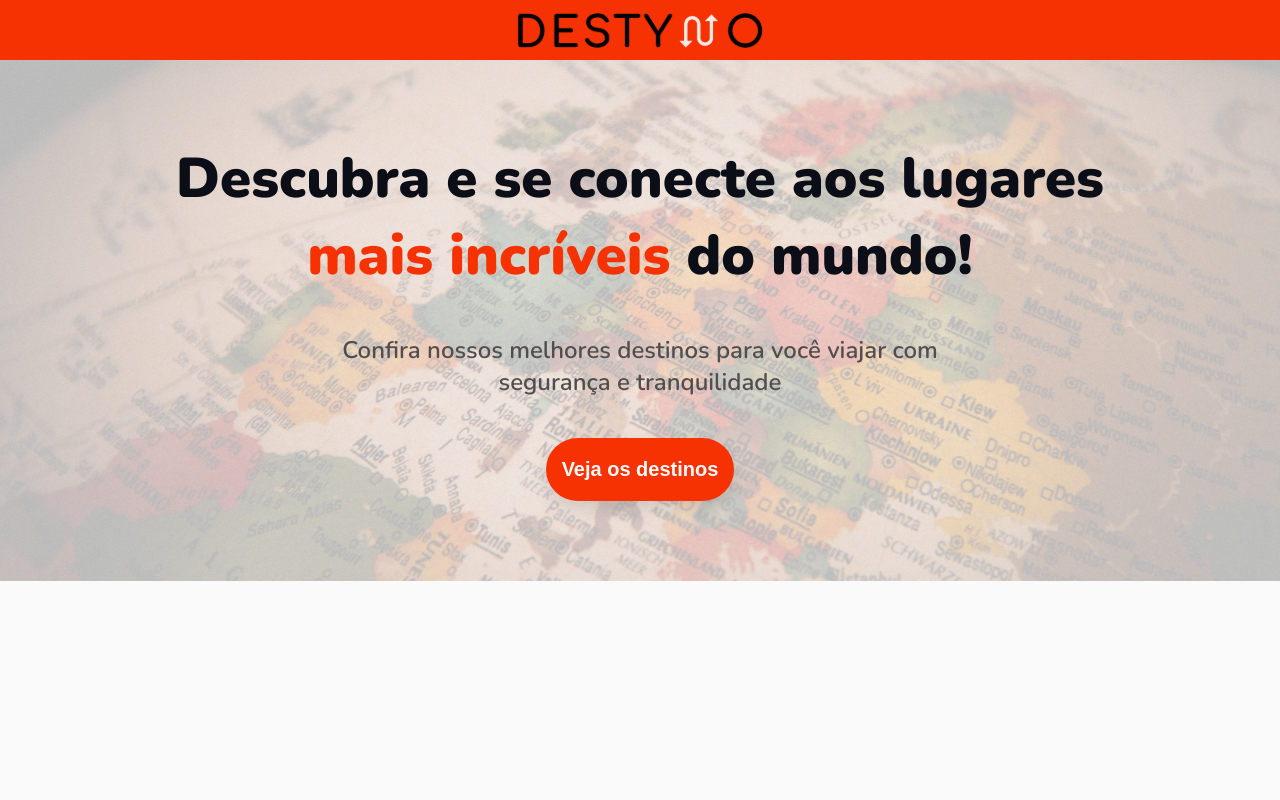
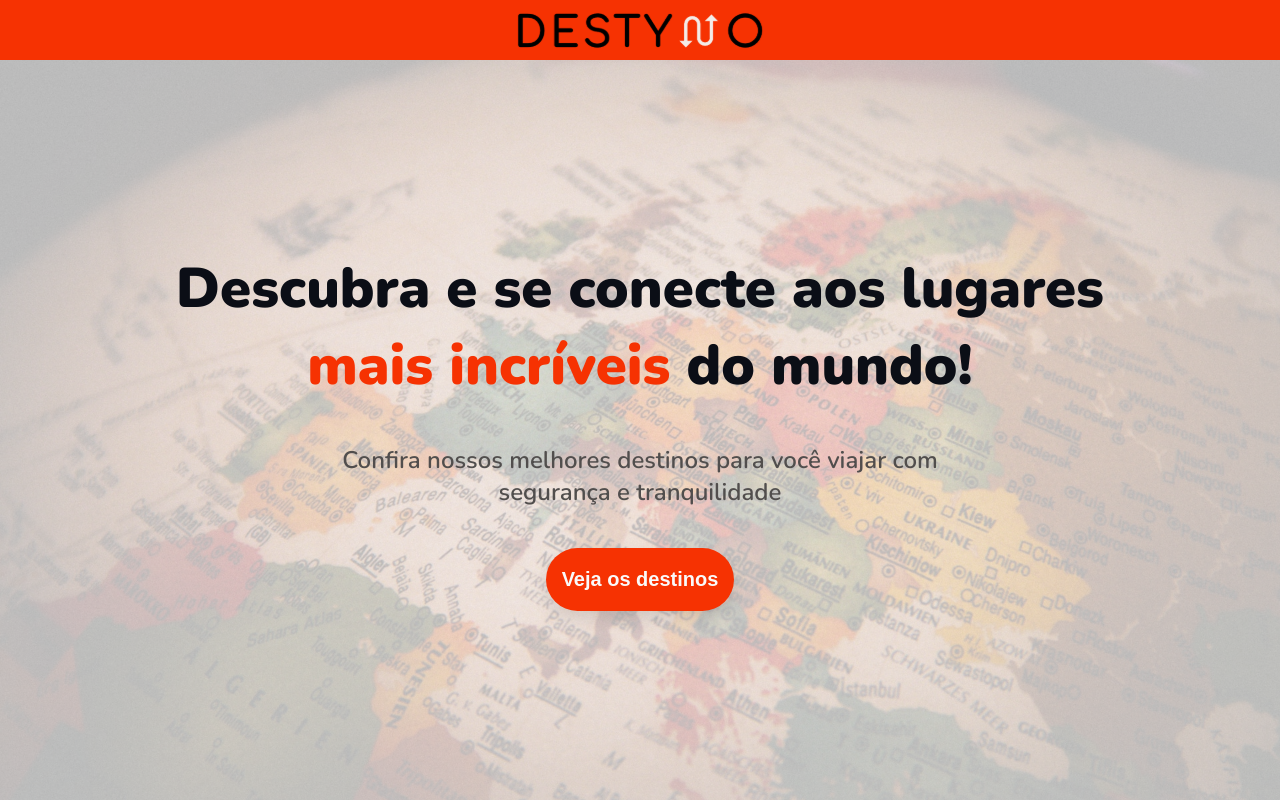
Before and after one commit to kenmarcos/destyno, a Next.js app: page / in a window 1280 px wide. Built offline with nearby package versions, Linux system fonts and the light colour scheme.

Commit message:
style: add positioning adjustments to hero section

```diff
--- a/src/app/components/Hero.module.scss
+++ b/src/app/components/Hero.module.scss
@@ -2,9 +2,9 @@
 @use "styles/mixins";
 
 .hero {
-  padding: 80px 16px;
-  text-align: center;
+  padding: 0 16px;
   position: relative;
+  height: calc(100vh - 60px);
 
   &::before {
     background: url("/globe.jpg") no-repeat center center/cover;
@@ -17,10 +17,16 @@
 }
 
 .container {
-  max-width: 1280px;
-  margin: 0 auto;
+  @include mixins.container;
+
+  height: 100%;
+  display: flex;
+  flex-direction: column;
+  justify-content: center;
+  align-items: center;
 
   h1 {
+    text-align: center;
     font-weight: 900;
     font-size: var.$size-10;
     color: var.$black;
@@ -37,6 +43,7 @@
   }
 
   h2 {
+    text-align: center;
     font-size: var.$size-6;
     color: var.$gray-dark;
     max-width: 600px;
```
